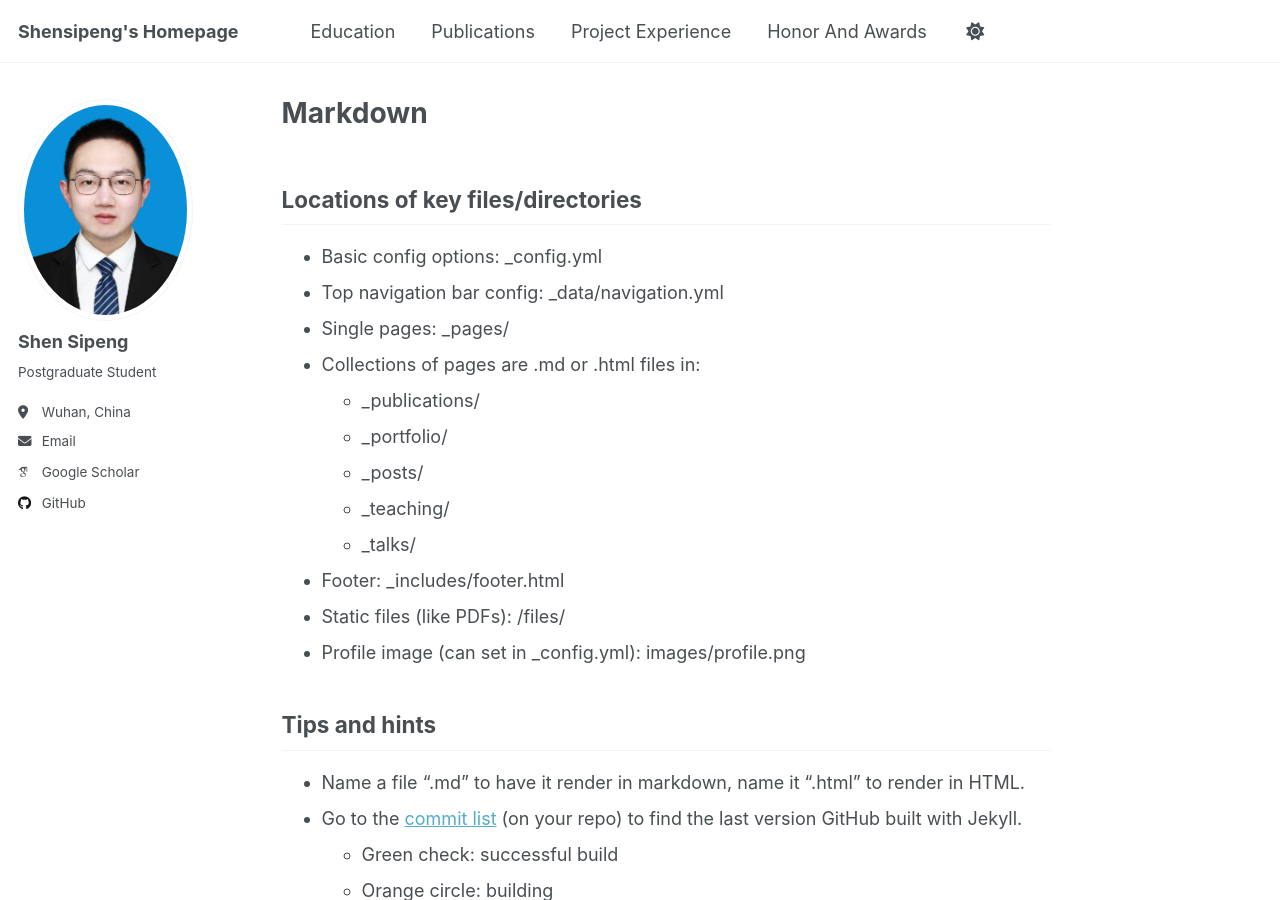
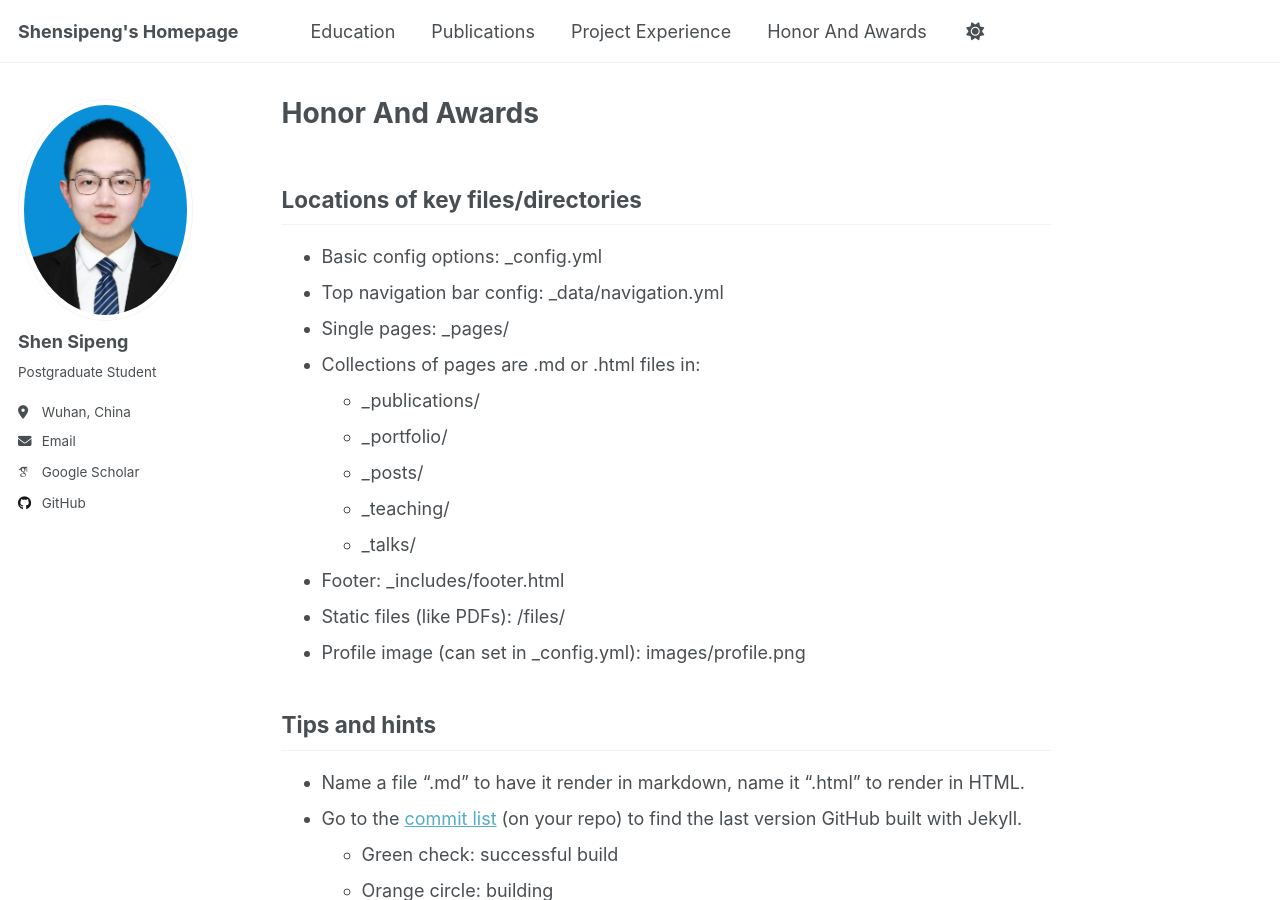
Before and after one commit to SipengShen01/shensipeng, a Jekyll site: the page built from _pages/markdown.md, in a window 1280 px wide and 900 px high. Built offline with Jekyll 4.4.1, drawn with Linux system fonts in a browser that asks for light colours; emoji names are drawn with the system emoji font; some web fonts are replaced.

Commit message:
Update markdown.md

```diff
--- a/_pages/markdown.md
+++ b/_pages/markdown.md
@@ -1,6 +1,6 @@
 ---
 permalink: /markdown/
-title: "Markdown"
+title: "Honor And Awards"
 author_profile: true
 redirect_from:
   - /md/
```
